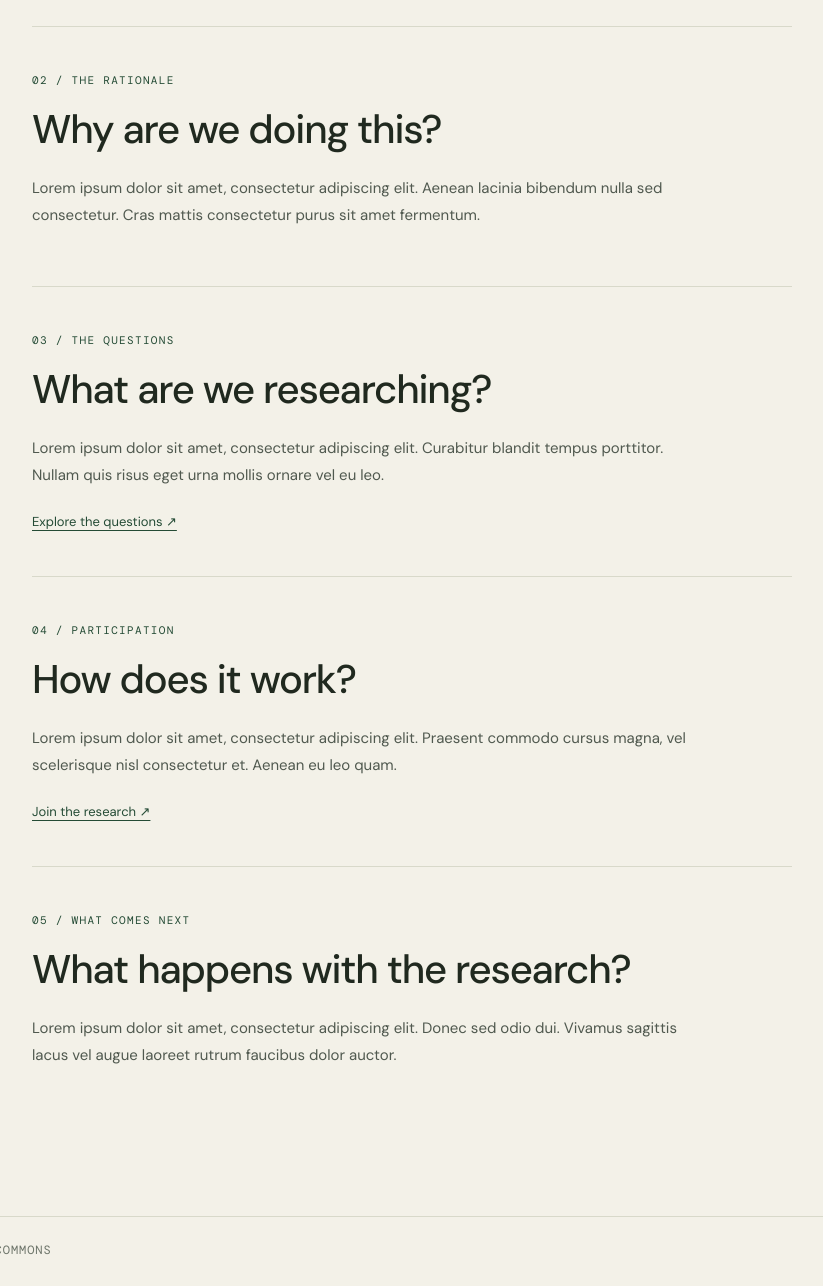
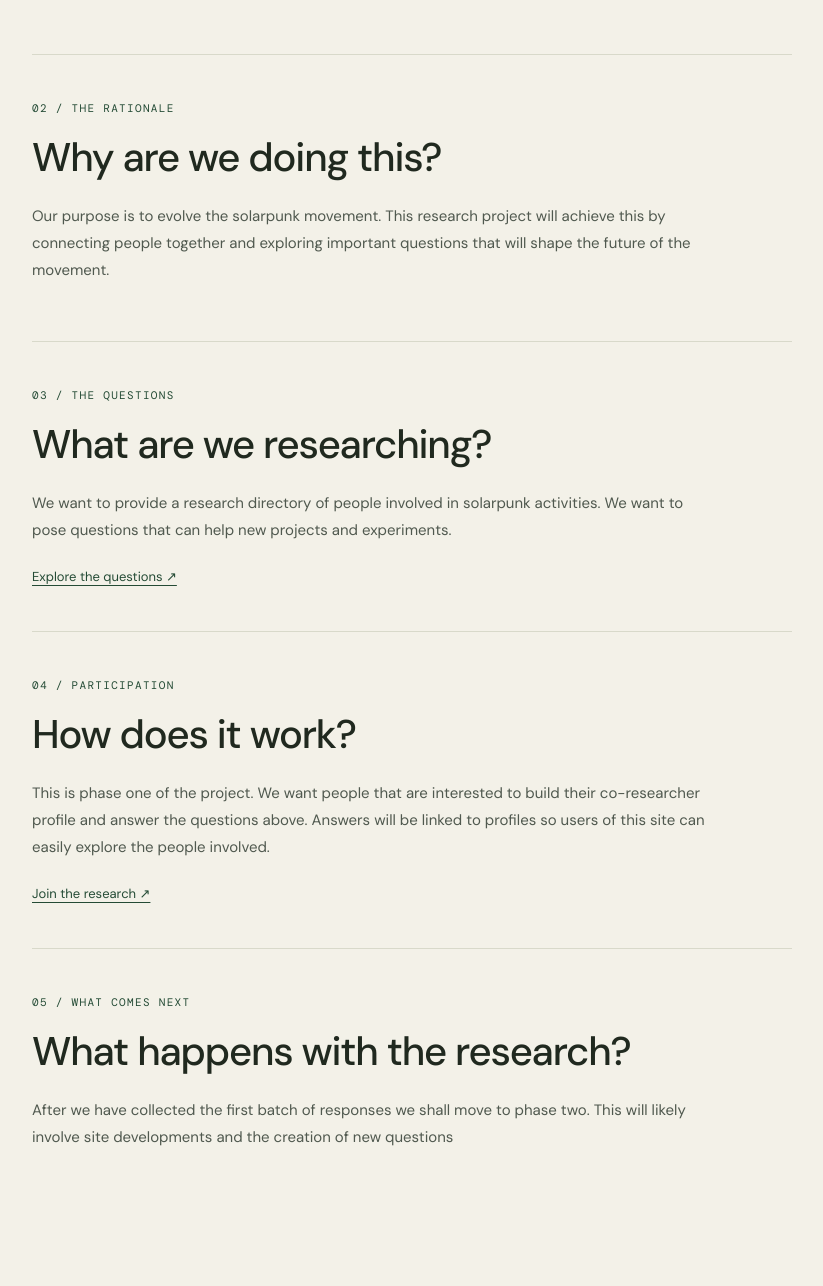
Before and after one commit to oc27/Solarpunk-Commons, a plain HTML site: page about.html in a window 1280 px wide. Shown: the part 691-1977 px from the top of the page, without its empty margins (183-1006 px from the left). Drawn offline with nearby package versions, Linux system fonts and the light colour scheme; a web font is replaced by a local one.

Commit message:
Revise About page content for clarity and detail
Updated the content on the About page to provide clearer information about the Solarpunk Commons research project, including its purpose, participation details, and future plans.

```diff
--- a/about.html
+++ b/about.html
@@ -1,10 +1,10 @@
 <!doctype html>
 <html lang="en"><head><meta charset="utf-8"><meta name="viewport" content="width=device-width,initial-scale=1"><title>About the research — Solarpunk Commons</title><link rel="stylesheet" href="styles.css"></head>
 <body><header><a class="brand" href="index.html">✳ SOLARPUNK COMMONS</a><nav><a href="about.html" aria-current="page">About</a><a href="research-topics.html">Questions</a><a href="people.html">People</a><a href="login.html">Log in</a></nav></header>
-<main class="directory about-page"><p class="eyebrow">ABOUT THE RESEARCH</p><h1>What is Solarpunk <em>Commons?</em></h1><p class="lead">Lorem ipsum dolor sit amet, consectetur adipiscing elit. Integer posuere erat a ante venenatis dapibus posuere velit aliquet.</p>
+<main class="directory about-page"><p class="eyebrow">ABOUT THE RESEARCH</p><h1>What is Solarpunk <em>Commons?</em></h1><p class="lead">This is an online portal for people that want to join a distributed research project. Launched by the London School of Solarpunk, the purpose is to create a global community to share resources and opportunities.</p>
 <section class="about-section"><p class="eyebrow">01 / THE PROJECT</p><h2>What is Solarpunk Commons?</h2><p>Lorem ipsum dolor sit amet, consectetur adipiscing elit. Sed posuere consectetur est at lobortis. Maecenas faucibus mollis interdum. Donec ullamcorper nulla non metus auctor fringilla.</p></section>
-<section class="about-section"><p class="eyebrow">02 / THE RATIONALE</p><h2>Why are we doing this?</h2><p>Lorem ipsum dolor sit amet, consectetur adipiscing elit. Aenean lacinia bibendum nulla sed consectetur. Cras mattis consectetur purus sit amet fermentum.</p></section>
-<section class="about-section"><p class="eyebrow">03 / THE QUESTIONS</p><h2>What are we researching?</h2><p>Lorem ipsum dolor sit amet, consectetur adipiscing elit. Curabitur blandit tempus porttitor. Nullam quis risus eget urna mollis ornare vel eu leo.</p><a class="text-link" href="research-topics.html">Explore the questions ↗</a></section>
-<section class="about-section"><p class="eyebrow">04 / PARTICIPATION</p><h2>How does it work?</h2><p>Lorem ipsum dolor sit amet, consectetur adipiscing elit. Praesent commodo cursus magna, vel scelerisque nisl consectetur et. Aenean eu leo quam.</p><a class="text-link" href="register.html">Join the research ↗</a></section>
-<section class="about-section"><p class="eyebrow">05 / WHAT COMES NEXT</p><h2>What happens with the research?</h2><p>Lorem ipsum dolor sit amet, consectetur adipiscing elit. Donec sed odio dui. Vivamus sagittis lacus vel augue laoreet rutrum faucibus dolor auctor.</p></section>
+<section class="about-section"><p class="eyebrow">02 / THE RATIONALE</p><h2>Why are we doing this?</h2><p>Our purpose is to evolve the solarpunk movement. This research project will achieve this by connecting people together and exploring important questions that will shape the future of the movement. </p></section>
+<section class="about-section"><p class="eyebrow">03 / THE QUESTIONS</p><h2>What are we researching?</h2><p>We want to provide a research directory of people involved in solarpunk activities. We want to pose questions that can help new projects and experiments.</p><a class="text-link" href="research-topics.html">Explore the questions ↗</a></section>
+<section class="about-section"><p class="eyebrow">04 / PARTICIPATION</p><h2>How does it work?</h2><p>This is phase one of the project. We want people that are interested to build their co-researcher profile and answer the questions above. Answers will be linked to profiles so users of this site can easily explore the people involved.</p><a class="text-link" href="register.html">Join the research ↗</a></section>
+<section class="about-section"><p class="eyebrow">05 / WHAT COMES NEXT</p><h2>What happens with the research?</h2><p>After we have collected the first batch of responses we shall move to phase two. This will likely involve site developments and the creation of new questions</p></section>
 </main><footer><a class="brand" href="index.html">✳ SOLARPUNK COMMONS</a><span>Lorem ipsum dolor sit amet.</span></footer></body></html>
```
